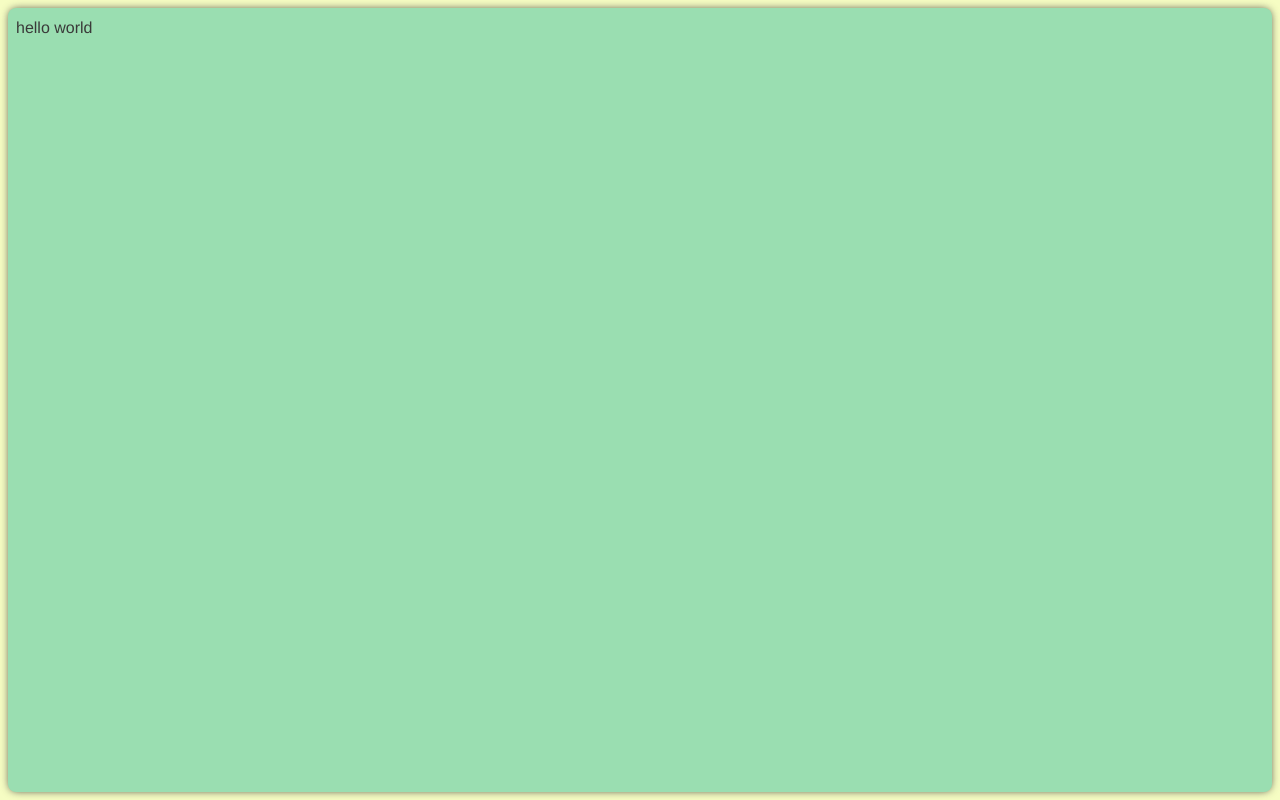
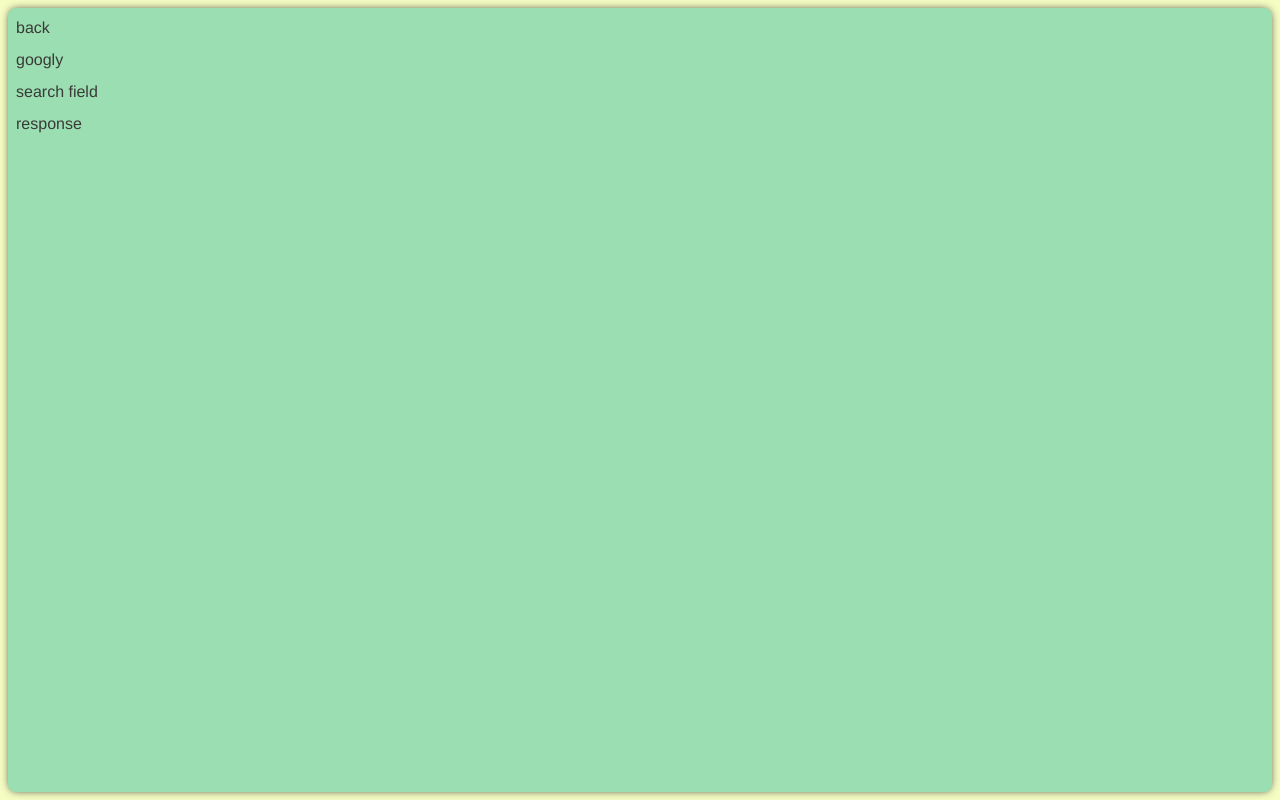
Before and after one commit to leninrkb/rgb-spectrum, a Vue app: page /browse in a window 1280 px wide. Built offline with nearby package versions, Linux system fonts and the light colour scheme.

Commit message:
browse struct

```diff
--- a/src/views/BrowseView.vue
+++ b/src/views/BrowseView.vue
@@ -1,10 +1,22 @@
 <template>
-    <div class="class">{{ init }}</div>
+    <VColumn>
+        <div>
+            back
+        </div>
+        <div>
+            googly
+        </div>
+        <div>
+            search field
+        </div>
+        <div>
+            response
+        </div>
+    </VColumn>
 </template>
 
 <script setup>
-import { ref } from "vue";
-let init = ref('hello world')
+import VColumn from '@/layouts/VColumn.vue';
 </script>
 
 <style scoped></style>
```
